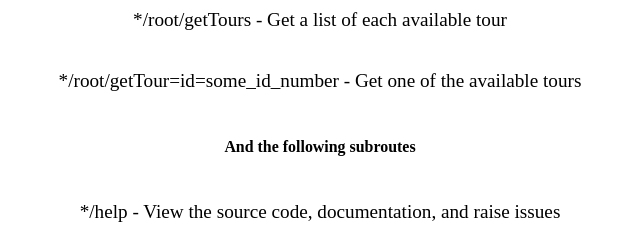
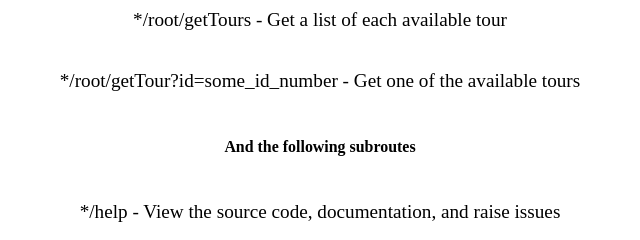
Before and after one commit to PraisEneh/WSUArboretumAPI, a website: page views/index.html in a window 1280 px wide. Shown: the part 341-581 px from the top of the page, 320-960 px from the left. Drawn offline with Linux system fonts and the light colour scheme.

Commit message:
updated index

```diff
--- a/views/index.html
+++ b/views/index.html
@@ -20,7 +20,7 @@
 
         <p>*/root/getTours - Get a list of each available tour</p>
 
-        <p>*/root/getTour=id=some_id_number - Get one of the available tours</p>
+        <p>*/root/getTour?id=some_id_number - Get one of the available tours</p>
 
         <h5>And the following subroutes</h5>
         <p>*/help - View the source code, documentation, and raise issues</p>
```
